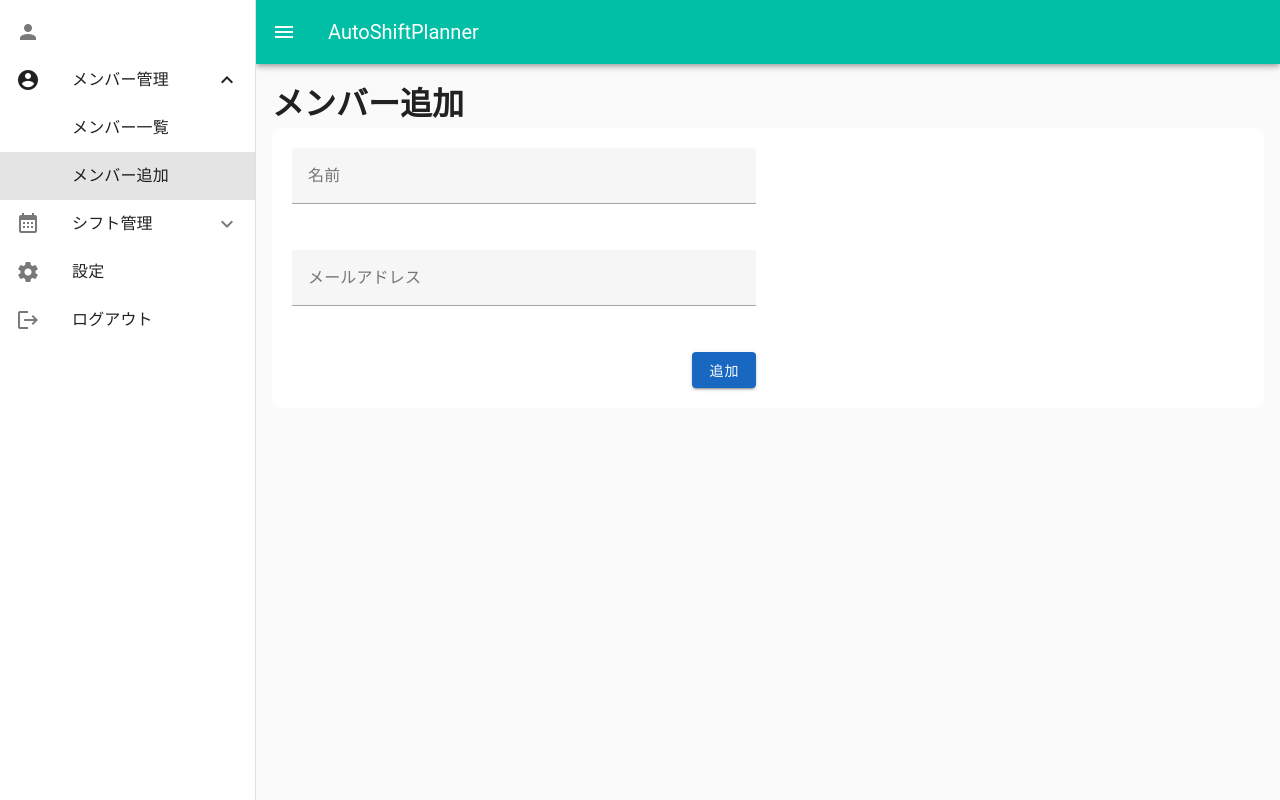
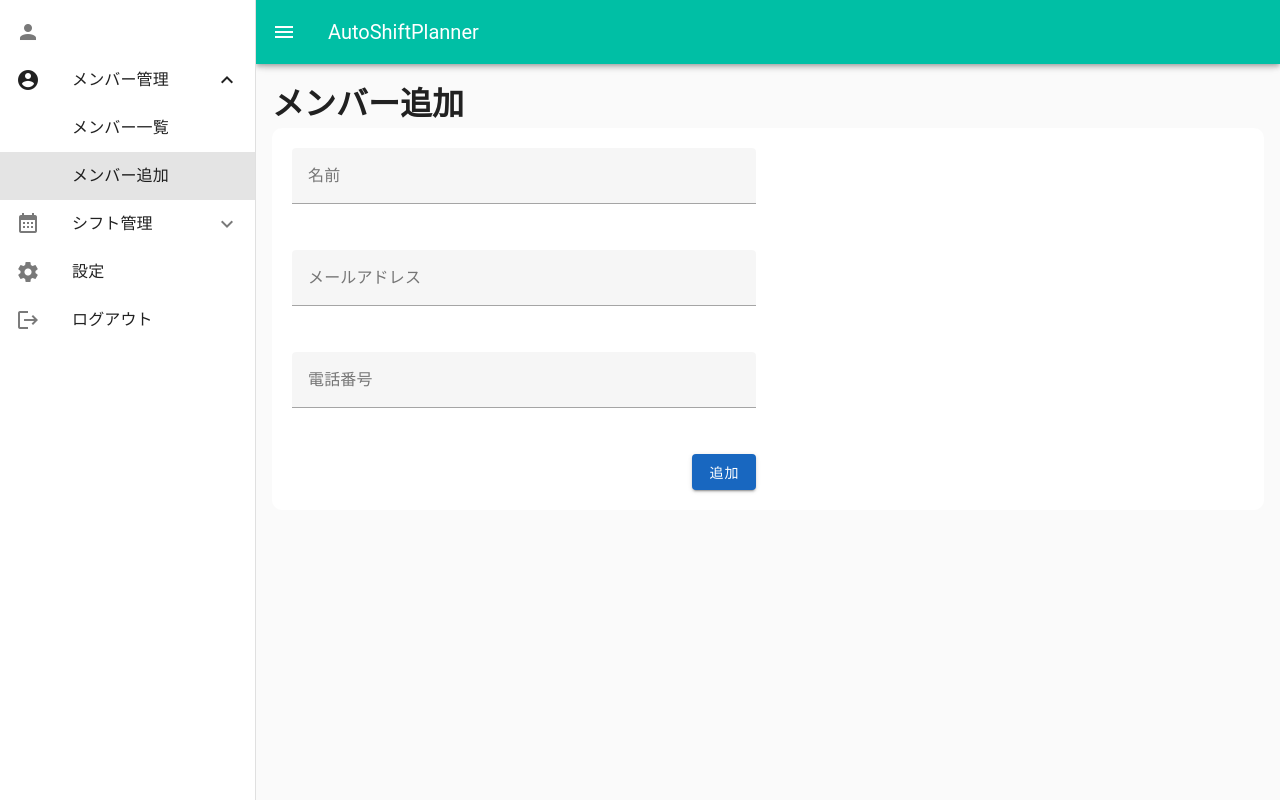
Before and after one commit to RyotaAbe1014/autoshift_client, a Vue app: page /members/create in a window 1280 px wide. Built offline with nearby package versions, Linux system fonts and the light colour scheme; sample sign-in values are in the browser's storage.

Commit message:
add: ユーザー作成機能

```diff
--- a/src/views/members/MemberCreate.vue
+++ b/src/views/members/MemberCreate.vue
@@ -1,6 +1,31 @@
 <script setup lang="ts">
 import BaseTemplate from '../../components/templates/BaseTemplate.vue';
+import { ref, Ref } from 'vue';
+import axios from 'axios';
 
+const name: Ref<string> = ref('');
+const email: Ref<string> = ref('');
+const phone_number: Ref<string> = ref('');
+
+
+const addMember = () => {
+  const token = sessionStorage.getItem('token');
+  const data = {
+    name: name.value,
+    email: email.value,
+    phone_number: phone_number.value
+  }
+  axios.post('http://localhost:8000/users/', data, {
+    headers: {
+      'Authorization': `Bearer ${token}`
+    }
+  }).then((res) => {
+    console.log(res)
+  }).catch((err) => {
+    console.log(err)
+  }
+  )
+}
 </script>
 
 <template>
@@ -16,17 +41,22 @@ import BaseTemplate from '../../components/templates/BaseTemplate.vue';
         <v-container class="container">
           <v-row>
             <v-col cols="6">
-              <v-text-field label="名前" outlined dense />
+              <v-text-field label="名前" outlined dense v-model="name" />
             </v-col>
           </v-row>
           <v-row>
             <v-col cols="6">
-              <v-text-field label="メールアドレス" outlined dense />
+              <v-text-field label="メールアドレス" outlined dense v-model="email" />
             </v-col>
           </v-row>
           <v-row>
             <v-col cols="6">
-              <v-btn color="primary" class="float-right">
+              <v-text-field label="電話番号" outlined dense v-model="phone_number" />
+            </v-col>
+          </v-row>
+          <v-row>
+            <v-col cols="6">
+              <v-btn color="primary" class="float-right" @click="addMember">
                 追加
               </v-btn>
             </v-col>
```
